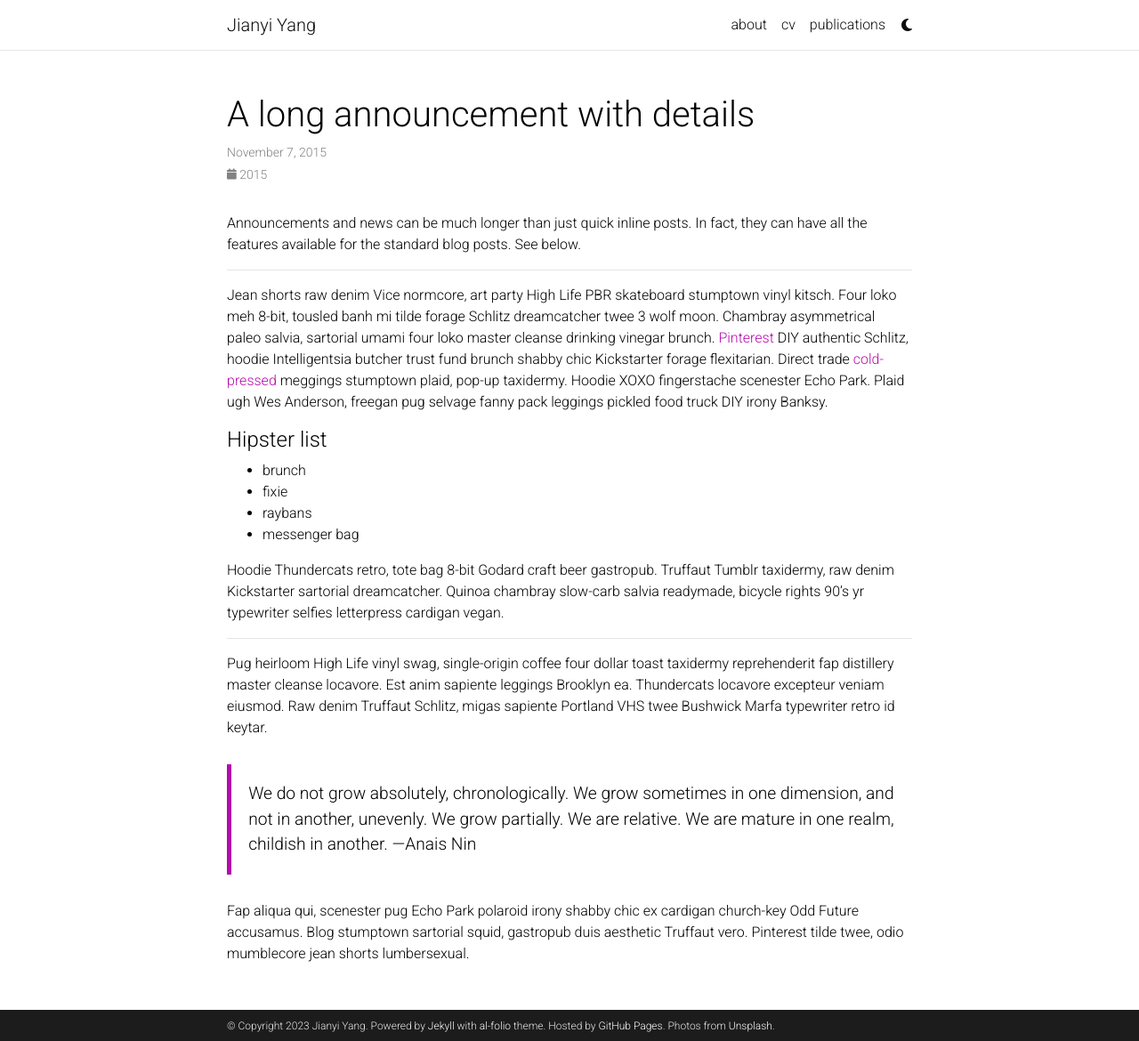
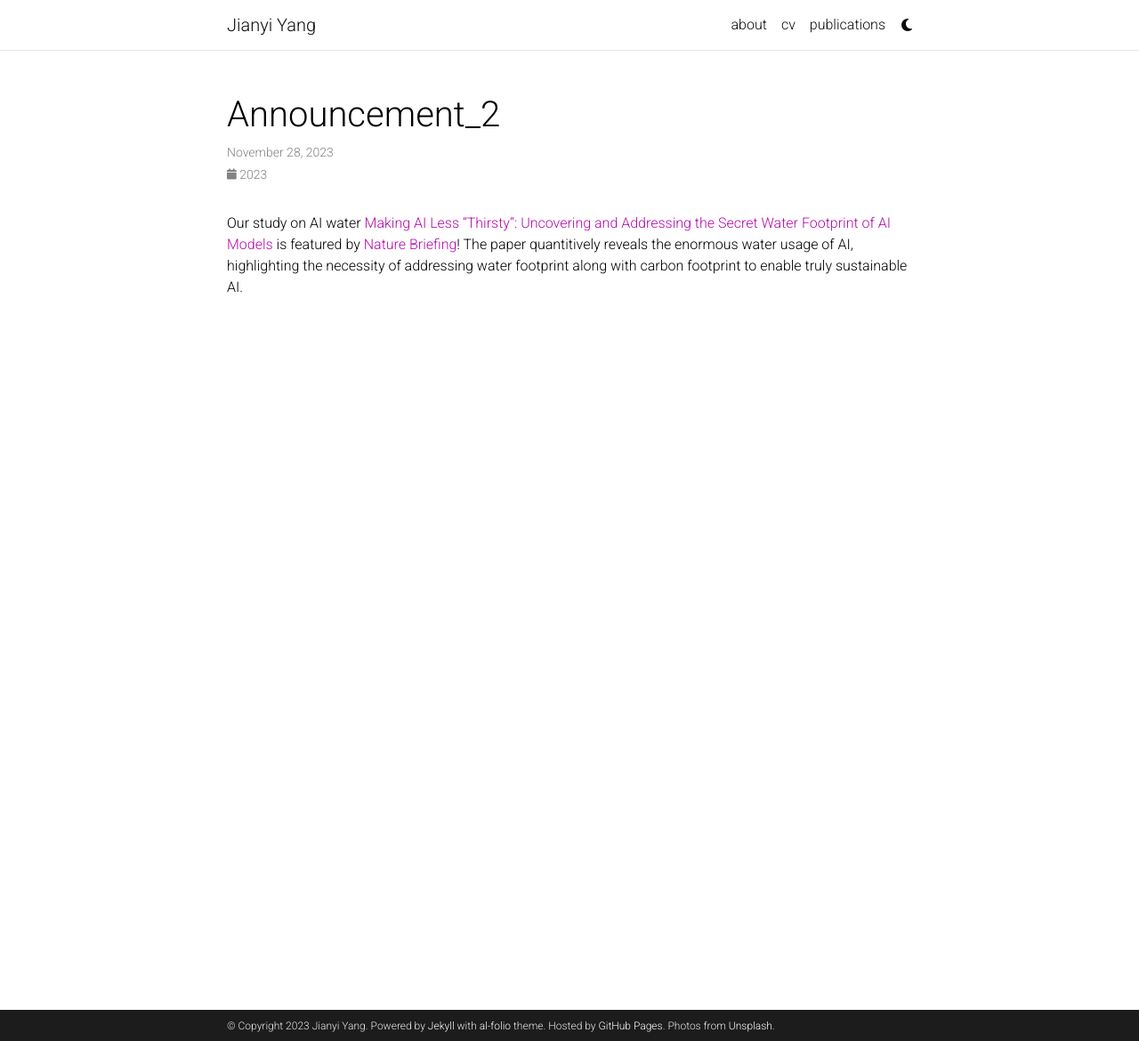
Before and after one commit to JYang-AI/jyang-ai.github.io, a Jekyll site: the page built from _news/announcement_2.md, in a window 1280 px wide and 1170 px high. Shown: the whole window at 89% size. Built offline with Jekyll 4.4.1, drawn with Linux system fonts in a browser that asks for light colours; comment, search, counter and statistics services are not loaded; a style sheet for code colours, icons or effects is not loaded.

Commit message:
Update announcement_2.md

```diff
--- a/_news/announcement_2.md
+++ b/_news/announcement_2.md
@@ -1,32 +1,8 @@
 ---
 layout: post
-title: A long announcement with details
-date: 2015-11-07 16:11:00-0400
-inline: false
+date: 2023-11-28 15:59:00-0400
+inline: true
 related_posts: false
 ---
 
-Announcements and news can be much longer than just quick inline posts. In fact, they can have all the features available for the standard blog posts. See below.
-
-***
-
-Jean shorts raw denim Vice normcore, art party High Life PBR skateboard stumptown vinyl kitsch. Four loko meh 8-bit, tousled banh mi tilde forage Schlitz dreamcatcher twee 3 wolf moon. Chambray asymmetrical paleo salvia, sartorial umami four loko master cleanse drinking vinegar brunch. <a href="https://www.pinterest.com">Pinterest</a> DIY authentic Schlitz, hoodie Intelligentsia butcher trust fund brunch shabby chic Kickstarter forage flexitarian. Direct trade <a href="https://en.wikipedia.org/wiki/Cold-pressed_juice">cold-pressed</a> meggings stumptown plaid, pop-up taxidermy. Hoodie XOXO fingerstache scenester Echo Park. Plaid ugh Wes Anderson, freegan pug selvage fanny pack leggings pickled food truck DIY irony Banksy.
-
-#### Hipster list
-<ul>
-    <li>brunch</li>
-    <li>fixie</li>
-    <li>raybans</li>
-    <li>messenger bag</li>
-</ul>
-
-Hoodie Thundercats retro, tote bag 8-bit Godard craft beer gastropub. Truffaut Tumblr taxidermy, raw denim Kickstarter sartorial dreamcatcher. Quinoa chambray slow-carb salvia readymade, bicycle rights 90's yr typewriter selfies letterpress cardigan vegan.
-
-***
-
-Pug heirloom High Life vinyl swag, single-origin coffee four dollar toast taxidermy reprehenderit fap distillery master cleanse locavore. Est anim sapiente leggings Brooklyn ea. Thundercats locavore excepteur veniam eiusmod. Raw denim Truffaut Schlitz, migas sapiente Portland VHS twee Bushwick Marfa typewriter retro id keytar.
-
-> We do not grow absolutely, chronologically. We grow sometimes in one dimension, and not in another, unevenly. We grow partially. We are relative. We are mature in one realm, childish in another.
-> —Anais Nin
-
-Fap aliqua qui, scenester pug Echo Park polaroid irony shabby chic ex cardigan church-key Odd Future accusamus. Blog stumptown sartorial squid, gastropub duis aesthetic Truffaut vero. Pinterest tilde twee, odio mumblecore jean shorts lumbersexual.
+Our study on AI water [Making AI Less “Thirsty”: Uncovering and Addressing the Secret Water Footprint of AI Models](https://arxiv.org/pdf/2304.03271.pdf) is featured by [Nature Briefing](https://www.nature.com/articles/d41586-023-03768-y)! The paper quantitively reveals the enormous water usage of AI, highlighting the necessity of addressing water footprint along with carbon footprint to enable truly sustainable AI.
```
